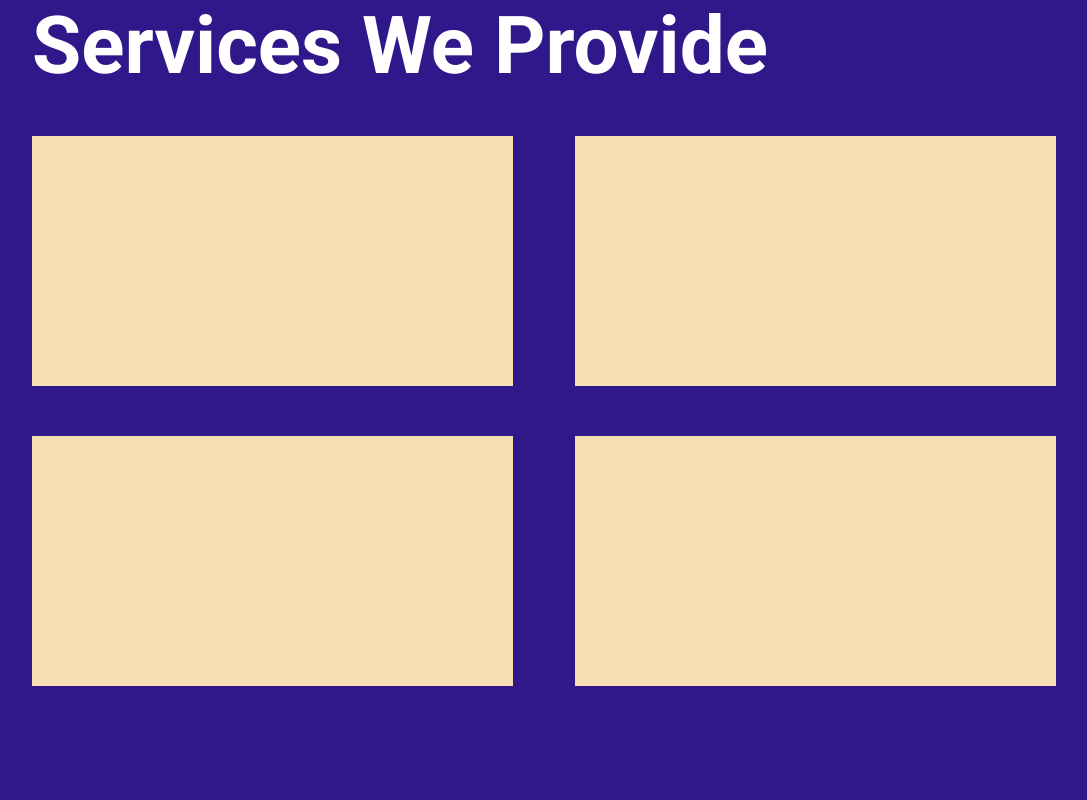
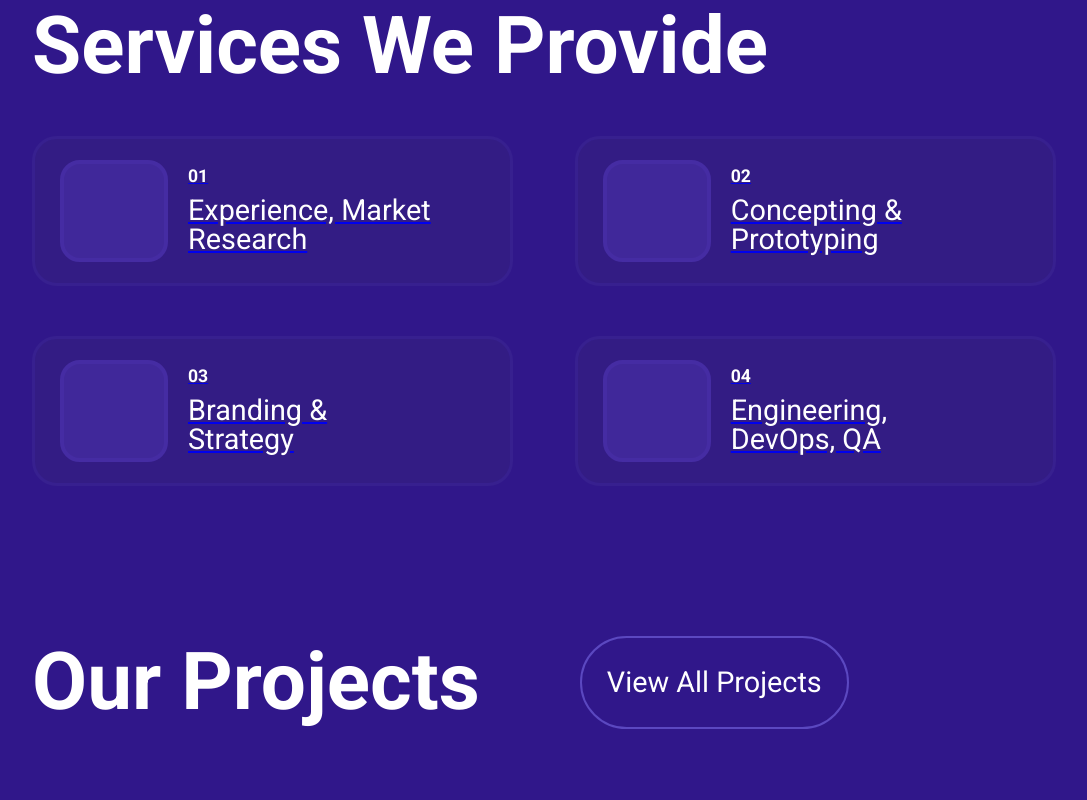
Before and after one commit to acosa188/Project-Arcadia, a React (Create React App) app: page / in a window 1280 px wide. Shown: the part 1440-2240 px from the top of the page, without its empty margins (96-1183 px from the left). Built offline with nearby package versions, Linux system fonts and the light colour scheme.

Commit message:
Service Info Card update

```diff
--- a/src/App.css
+++ b/src/App.css
@@ -31,7 +31,7 @@ h2 {
 
 h3{
   font-weight: 400;
-  font-size: 2rem;
+  font-size: 1.8rem;
   color:white;
 }
 
--- a/src/App.js
+++ b/src/App.js
@@ -5,6 +5,7 @@ import ServicesContent from './Components/SevicesContent';
 import ServiceInfoSection from './Components/ServiceInfoSection';
 import ProjectsSection from './Components/ProjectsSection';
 import TestimonialSection from './Components/TestimonialSection';
+import Footer from './Components/Footer';
 import './css-reset.css';
 import './App.css';
 
@@ -25,7 +26,7 @@ function App() {
       </main>
 
       <footer>
-
+        <Footer />
       </footer>
     </div>
   );
--- /dev/null
+++ b/src/Components/Footer.css
@@ -0,0 +1,5 @@
+.footer-container{
+    padding: 100px 0px;
+    display: flex;
+    justify-content: space-between;
+}
--- /dev/null
+++ b/src/Components/Footer.js
@@ -0,0 +1,20 @@
+import React, {Component} from 'react';
+import HeaderNavbar from './HeaderNavbar';
+import './Footer.css';
+
+class Footer extends Component{
+    render(){
+        return(
+            <div className="footer-container">
+                <div className="logoClass">
+
+                </div>
+                <HeaderNavbar />
+                <div className="logoClass">
+
+                </div>
+            </div>
+        );
+    }
+}
+export default Footer;
--- a/src/Components/ProjectsSection.css
+++ b/src/Components/ProjectsSection.css
@@ -24,7 +24,7 @@
 
 .project-info-contents{
     background-color: teal;
-    width: 1000px;
+    width: 100%;
     min-height: 600px;
     margin-top: 150px;
     border-radius: 50px;
--- a/src/Components/ServiceInfoCard.css
+++ b/src/Components/ServiceInfoCard.css
@@ -1,7 +1,50 @@
 .service-info-card-container{
-    background-color: wheat;
-    min-height: 250px;
+    background-color: #331c84;
+    min-height: 150px;
     width: 47%;
     box-sizing: border-box;
     margin-top:50px;
+    border: 3px solid #37208f;
+    border-radius: 25px;
 }
+
+.service-info-card-container a{
+    width: 100%;
+    height: 100%;
+    display: flex;
+    align-items: center;
+    box-sizing: border-box;
+    padding: 25px;
+}
+
+.service-info-card-container:hover{
+    background-color: #2c1877;
+    border-color: #3d239a;
+}
+
+.service-info-card-container:hover .service-logo{
+    background-color: #4a2ea9;
+    border-color: #6b4cd7;
+}
+
+.service-info-card-container:hover .service-textarea h4{
+    color: #d99241;
+}
+
+.service-logo{
+    background-color: #40289a;
+    width: 100px;
+    height: 100%;
+    border-radius: 20px;
+    border: 4px solid #452ca3;
+}
+
+.service-textarea{
+    width: 250px;
+    padding: 0px 20px;
+    margin:0;
+}
+
+.service-textarea h3{
+    margin-top: 10px;
+}
--- a/src/Components/ServiceInfoCard.js
+++ b/src/Components/ServiceInfoCard.js
@@ -5,6 +5,16 @@ class ServiceInfoCard extends Component{
     render(){
         return(
             <div className="service-info-card-container">
+                <a href="#">
+                    <div className="service-logo">
+
+                    </div>
+
+                    <div className="service-textarea">
+                        <h4>{this.props.number}</h4>
+                        <h3>{this.props.label}</h3>
+                    </div>
+                </a>
 
             </div>
         );
--- a/src/Components/ServiceInfoSection.js
+++ b/src/Components/ServiceInfoSection.js
@@ -8,10 +8,10 @@ class ServiceInfoSection extends Component {
             <div className="service-info-section-container">
                 <h1>Services We Provide</h1>
                 <div className="service-cards">
-                    <ServiceInfoCard />
-                    <ServiceInfoCard />
-                    <ServiceInfoCard />
-                    <ServiceInfoCard />
+                    <ServiceInfoCard number="01" label="Experience, Market Research"/>
+                    <ServiceInfoCard number="02" label="Concepting & Prototyping"/>
+                    <ServiceInfoCard number="03" label="Branding & Strategy"/>
+                    <ServiceInfoCard number="04" label="Engineering, DevOps, QA"/>
                 </div>
             </div>
         );
--- a/src/Components/ServicesContent.css
+++ b/src/Components/ServicesContent.css
@@ -1,6 +1,6 @@
 .services-content {
     background-color: violet;
-    width: 1000px;
+    width: 100%;
     min-height: 300px;
     margin-top: 50px;
 }
--- a/src/Components/TestimonialSection.css
+++ b/src/Components/TestimonialSection.css
@@ -60,7 +60,8 @@
 .testimonial-content .testimonial-qoutes{
     background-color: #5234b6;
     min-height: 500px;
-    width: 1000px;
+    width: 100%;
     margin-top: 50px;
     border-radius: 30px;
+    border: 4px solid #5739bb;
 }
```
